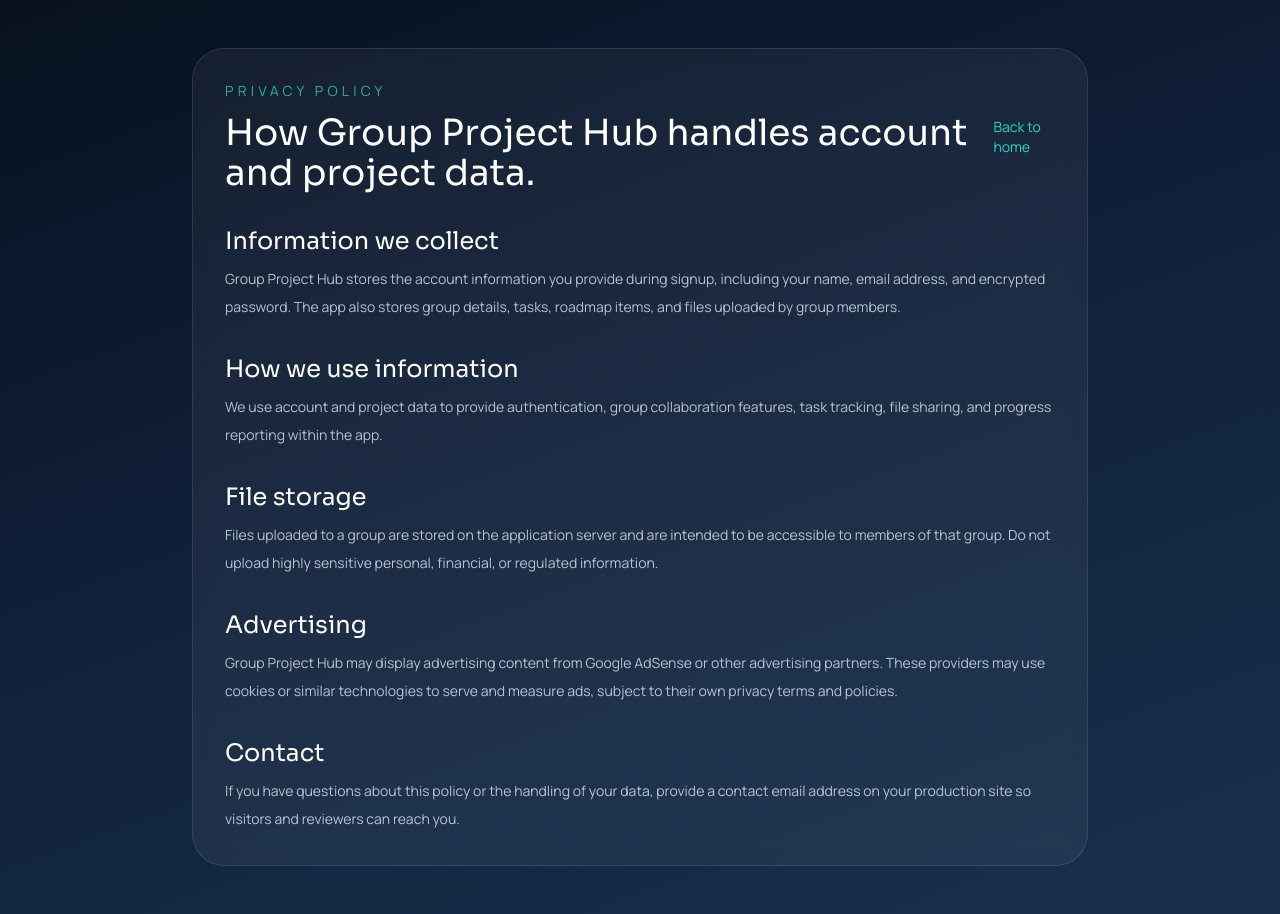
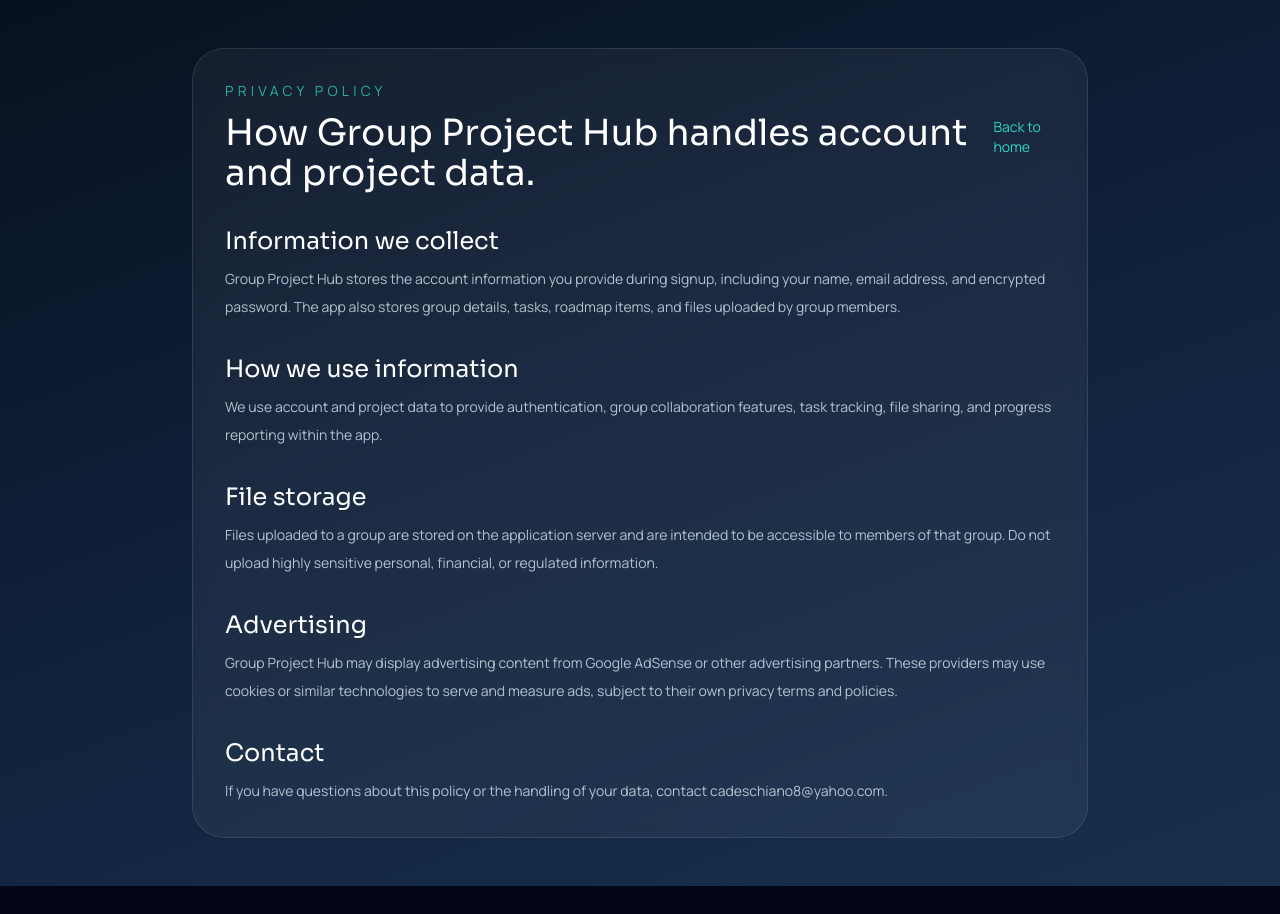
Before and after one commit to CadeSchiano/Group_Work_Web, a React (Vite) app in the folder frontend/: page /privacy in a window 1280 px wide. After the commit the page ends 886 px from the top, so only its background shows below. Built offline with nearby package versions, Linux system fonts and the light colour scheme; no server answers.

Commit message:
Updated privacy policy

```diff
--- a/frontend/src/pages/PrivacyPage.jsx
+++ b/frontend/src/pages/PrivacyPage.jsx
@@ -46,7 +46,7 @@
           <section>
             <h2 className="font-display text-2xl text-white">Contact</h2>
             <p className="mt-2">
-              If you have questions about this policy or the handling of your data, provide a contact email address on your production site so visitors and reviewers can reach you.
+              If you have questions about this policy or the handling of your data, contact cadeschiano8@yahoo.com.
             </p>
           </section>
         </div>
```
